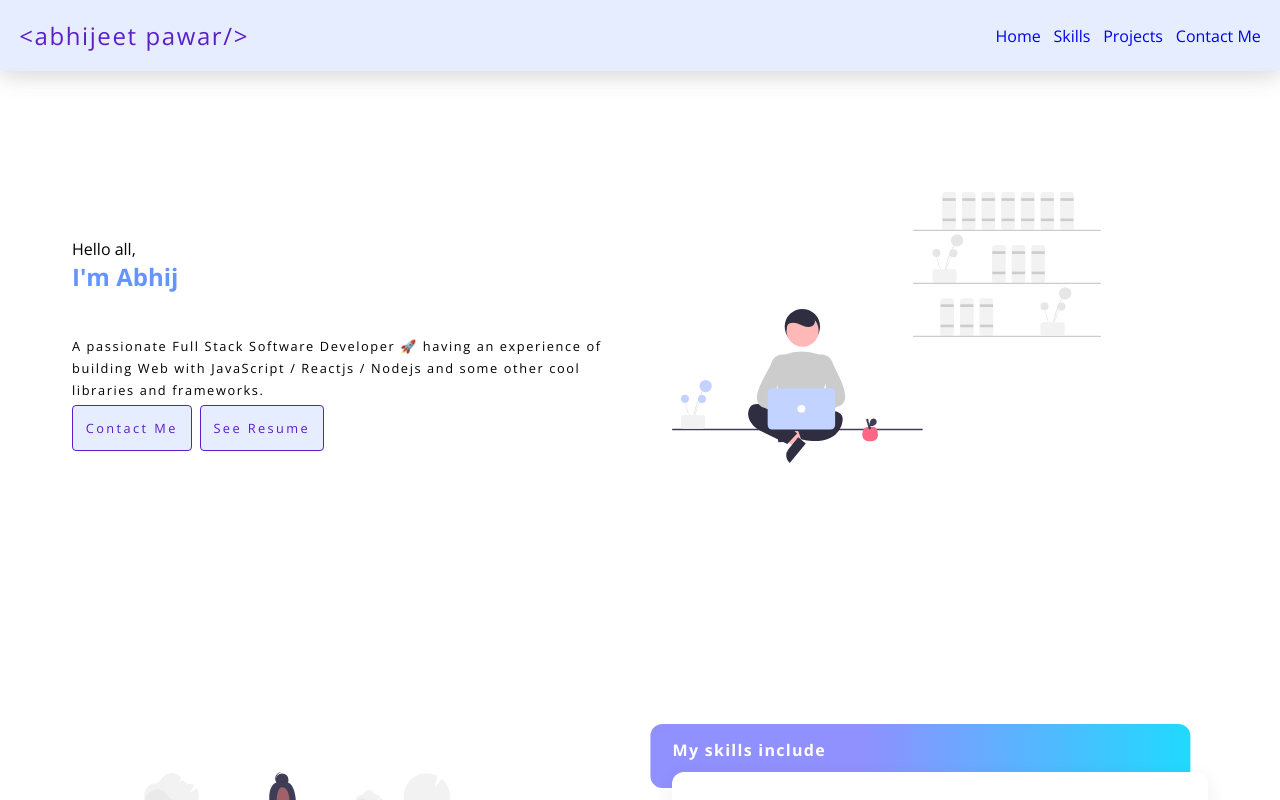
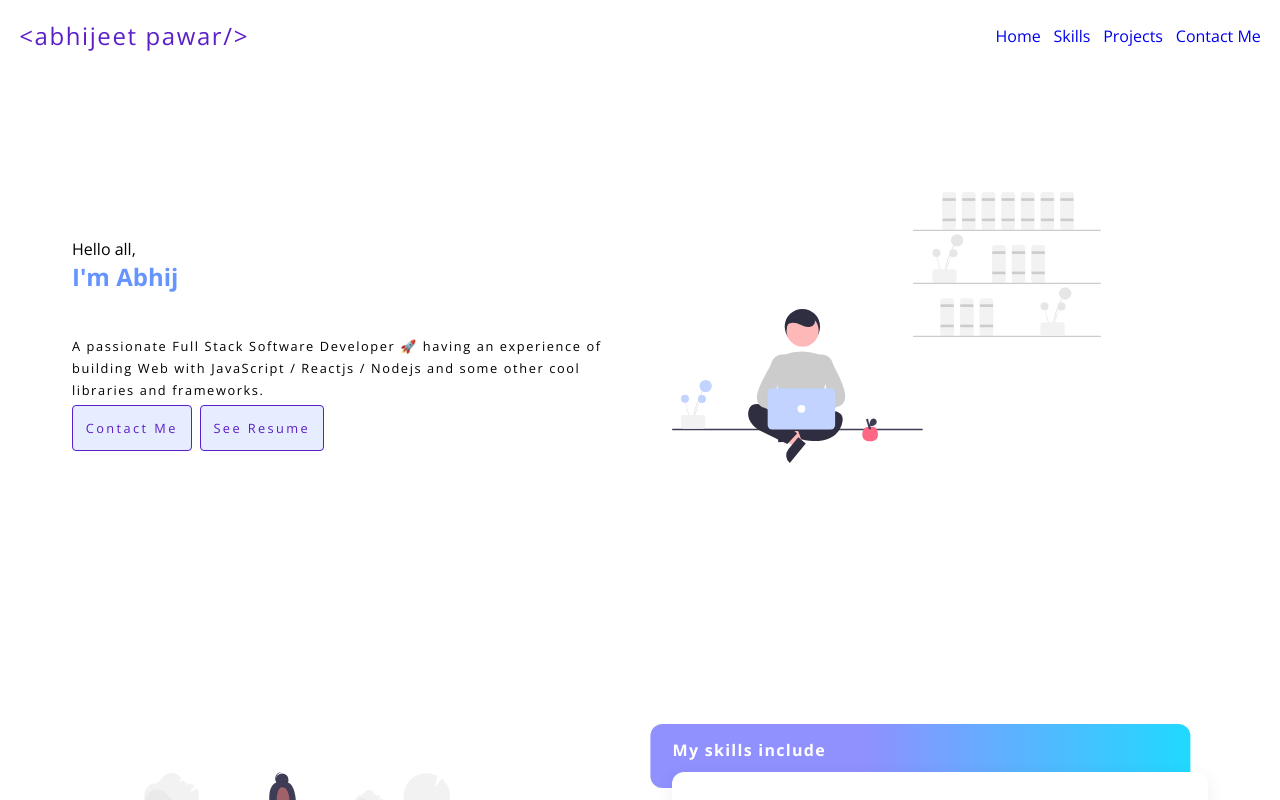
Before and after one commit to ashler24/portfolio-v2, a React (Create React App) app: page / in a window 1280 px wide. Shown: the top 800 px of the page. Built offline with nearby package versions, Linux system fonts and the light colour scheme.

Commit message:
changed navbar ui

```diff
--- a/src/components/Header.js
+++ b/src/components/Header.js
@@ -30,9 +30,8 @@ export default Header
 const NavBar = styled.div`
     width:100%;
     padding:1.2rem 1.2rem;
-    background-color: #e6edff;
+    background-color: #ffffff;
     position:fixed;
-    box-shadow: 0 6px 20px rgba(93,93,93,0.23);
     z-index:100;
     display:flex;
     align-items:center;
```
